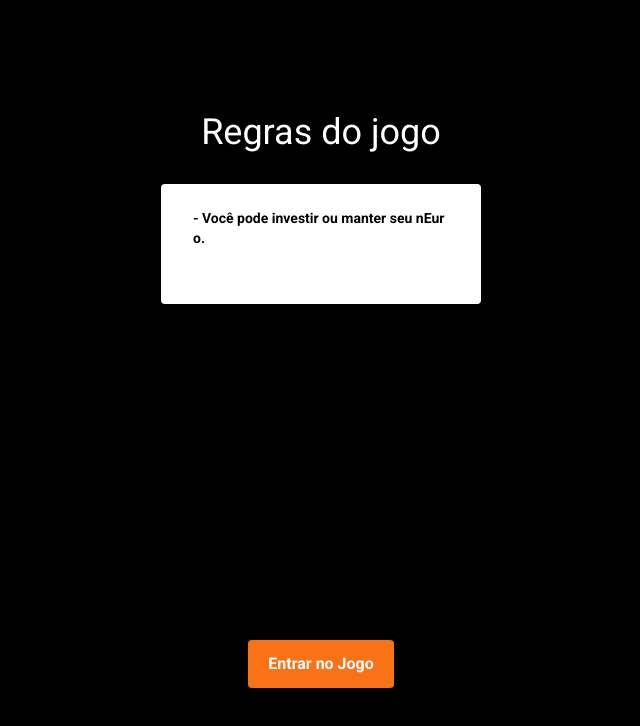
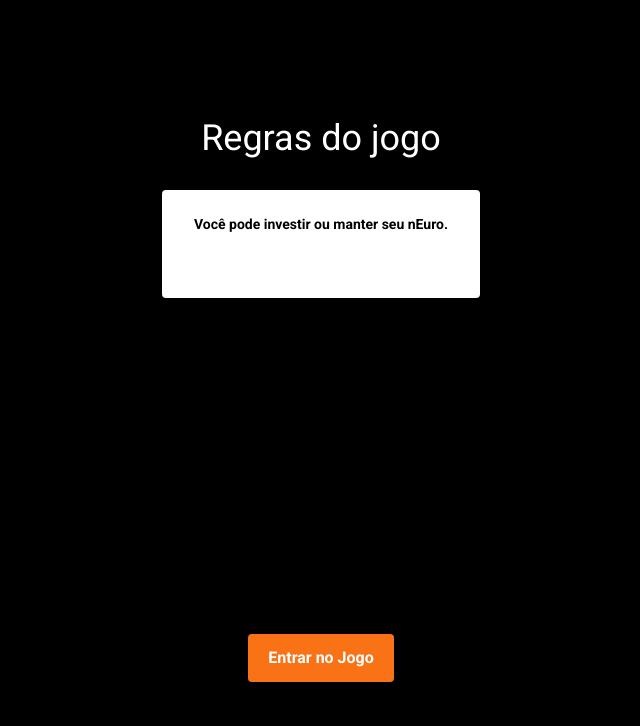
Before and after one commit to GHzOliveira/jogo-neurocooperacao, a React (Vite) app: page /sala-espera/1 in a window 1280 px wide. Shown: the top 726 px of the page, without its empty margins (319-959 px from the left). Built offline with nearby package versions, Linux system fonts and the light colour scheme; no server answers.

Commit message:
feat: adicionando regra

```diff
--- a/src/pages/game/SalaEspera.tsx
+++ b/src/pages/game/SalaEspera.tsx
@@ -67,7 +67,9 @@ export function SalaEspera() {
             <div className="mb-4 flex max-w-80 flex-col rounded bg-white px-8 pb-8 pt-6 shadow-md">
                 <div className="mb-4">
                     <p className="text-grey-darker overflow-wrap mb-2 flex flex-col whitespace-pre-wrap break-all text-sm font-bold">
-                        - Você pode investir ou manter seu nEuro.
+                        Você pode investir ou manter seu nEuro.
+                    </p>
+                    <p className="text-grey-darker overflow-wrap mb-2 flex flex-col whitespace-pre-wrap break-all text-sm font-bold">
                         {gameRule}
                     </p>
                 </div>
```
